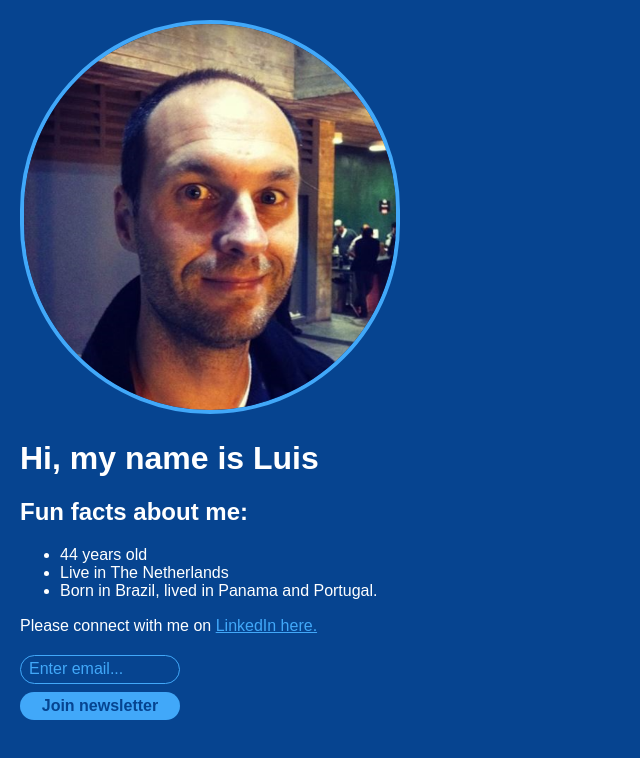
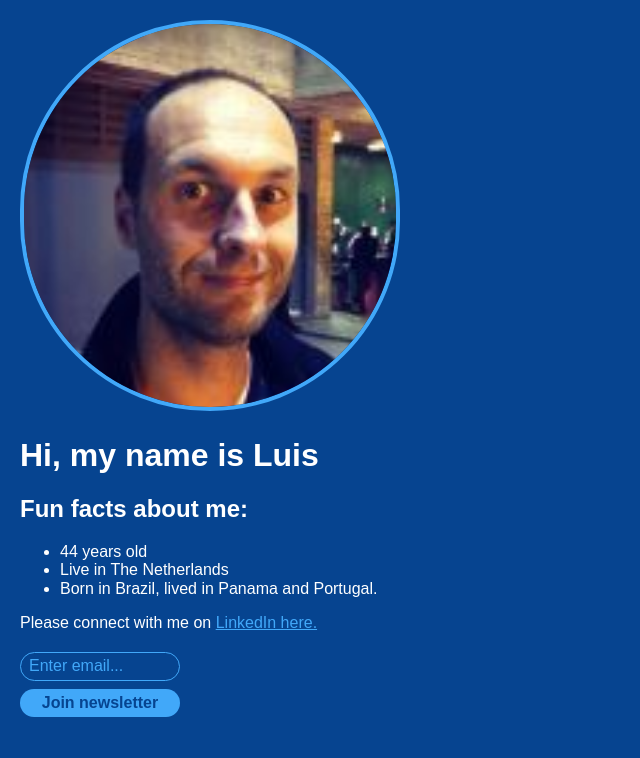
Before and after one commit to luisfernandopinto/personal-site, a plain HTML site: page index.html in a window 1280 px wide. Shown: the whole page, without its empty margins (0-640 px from the left). Drawn offline with nearby package versions, Linux system fonts and the light colour scheme; a web font is replaced by a local one.

Commit message:
adding new image to html

```diff
--- a/index.html
+++ b/index.html
@@ -10,7 +10,7 @@
         Challenge 1:
         Write the HTML for your personal website.
         -->
-        <img src="luis.PNG">
+        <img src="luis.jpg">
         <h1>Hi, my name is Luis</h1>
         <h2>Fun facts about me:</h2>
         <ul>
```
